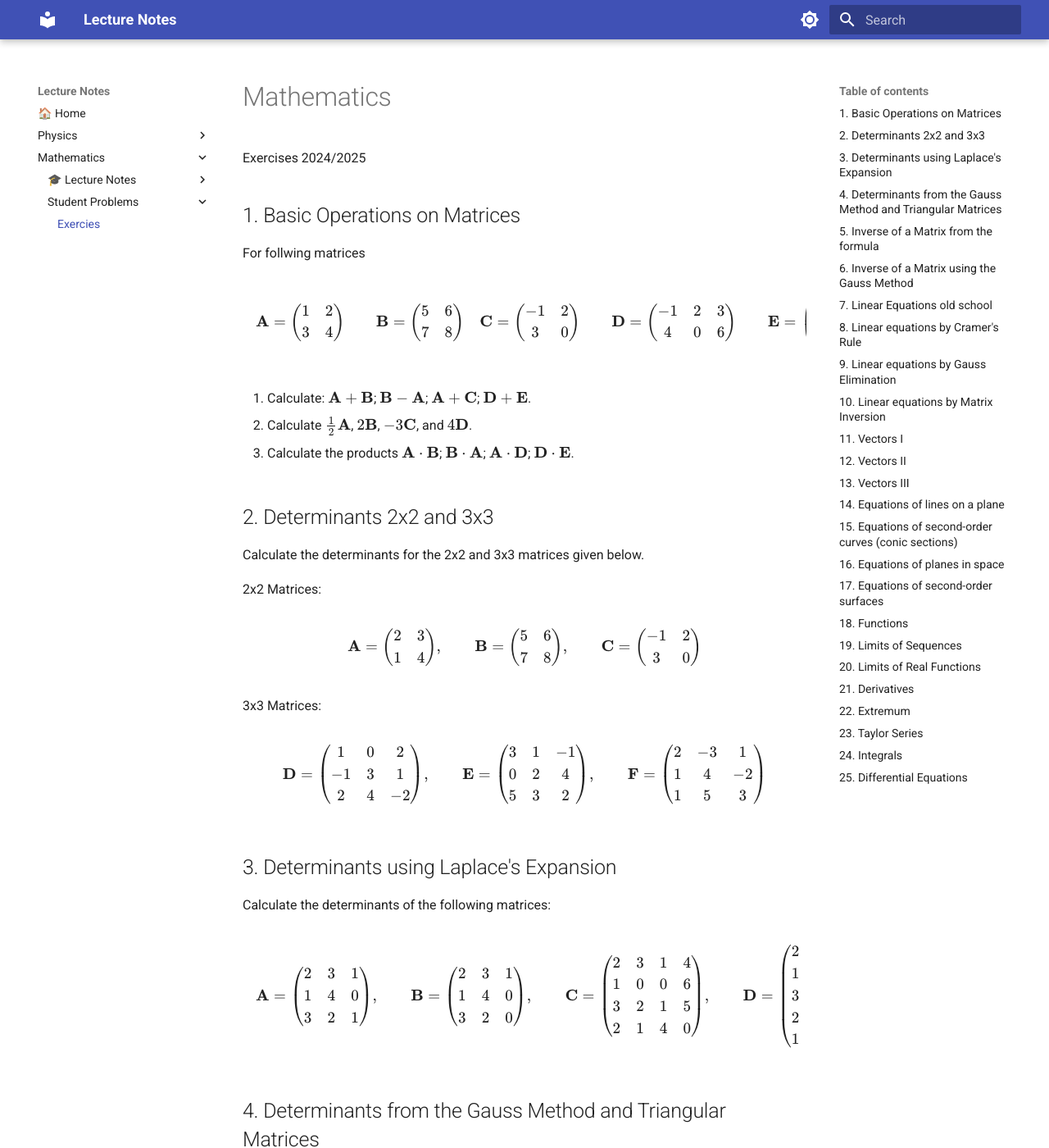
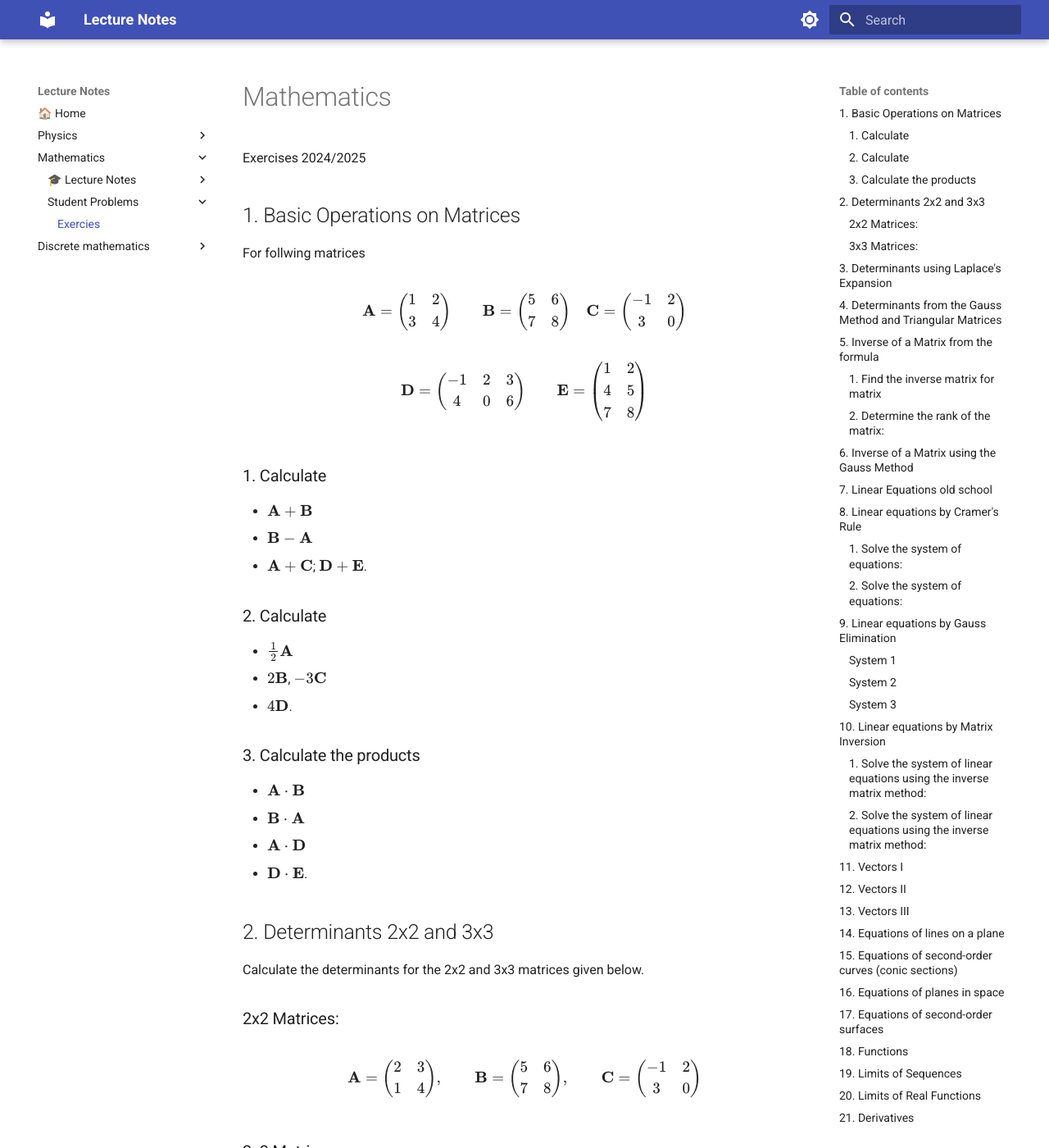
Before and after one commit to yusuf21sami/Mathematics_Physics_Lectures, an MkDocs documentation site: the page built from docs/Mathematics/Exercises.md, in a window 1280 px wide and 1400 px high. Shown: the whole window at 82% size. Built offline with MkDocs 1.6.1 and Material for MkDocs 9.7.7, drawn with Linux system fonts in a browser that asks for light colours; nearby versions of some CDN libraries; some of the changed text lies outside the part shown.

Commit message:
add exercises for Discrete Mathematics and update navigation

```diff
--- a/docs/Mathematics/Exercises.md
+++ b/docs/Mathematics/Exercises.md
@@ -24,7 +24,9 @@
 -1 & 2 \\
 3 & 0
 \end{pmatrix}
-\qquad
+$$
+
+$$
 \mathbf{D}=
 \begin{pmatrix}
 -1 & 2 & 3 \\
@@ -39,17 +41,30 @@
 \end{pmatrix}
 $$
 
-1. Calculate: $\mathbf{A}+\mathbf{B}$;  $\mathbf{B}-\mathbf{A}$;  $\mathbf{A}+\mathbf{C}$; $\mathbf{D}+\mathbf{E}$.
+### 1. Calculate
 
-2. Calculate $\frac{1}{2}\mathbf{A}$, $2\mathbf{B}$, $-3\mathbf{C}$, and $4\mathbf{D}$.
+* $\mathbf{A}+\mathbf{B}$
+* $\mathbf{B}-\mathbf{A}$
+* $\mathbf{A}+\mathbf{C}$; $\mathbf{D}+\mathbf{E}$.
 
-3. Calculate the products $\mathbf{A}\cdot \mathbf{B}$; $\mathbf{B} \cdot \mathbf{A}$; $\mathbf{A} \cdot \mathbf{D}$; $\mathbf{D} \cdot \mathbf{E}$.
+### 2. Calculate
+
+* $\frac{1}{2}\mathbf{A}$
+* $2\mathbf{B}$, $-3\mathbf{C}$
+* $4\mathbf{D}$.
+
+### 3. Calculate the products
+
+* $\mathbf{A}\cdot \mathbf{B}$
+* $\mathbf{B} \cdot \mathbf{A}$
+* $\mathbf{A} \cdot \mathbf{D}$
+* $\mathbf{D} \cdot \mathbf{E}$.
 
 ## 2. Determinants 2x2 and 3x3
 
 Calculate the determinants for the 2x2 and 3x3 matrices given below.
 
-2x2 Matrices:
+### 2x2 Matrices:
 
 $$
 \mathbf{A} =
@@ -71,7 +86,7 @@
 \end{pmatrix}
 $$
 
-3x3 Matrices:
+### 3x3 Matrices:
 
 $$
 \mathbf{D} =
@@ -114,7 +129,9 @@
 1 & 4 & 0 \\
 3 & 2 & 0  \\
 \end{pmatrix}
-,\qquad
+$$
+
+$$
 \mathbf{C} =
 \begin{pmatrix}
 2 & 3 & 1 & 4 \\
@@ -151,7 +168,7 @@
 
 ## 5. Inverse of a Matrix from the formula
 
-1. Find the inverse matrix for matrix
+### 1. Find the inverse matrix for matrix
 
 $$\mathbf{A}=\begin{pmatrix}
 2 & 0 & 1 \\
@@ -161,7 +178,7 @@
 
 and verify if the result is correct.
 
-2. Determine the rank of the matrix:
+### 2. Determine the rank of the matrix:
 
 $$\mathbf{B} =
 \begin{pmatrix}
@@ -200,27 +217,42 @@
 
 Solve the following systems of equations without using matrices:
 
-* $3x-2y=5, \quad 2x+3y=7$,
-* $2x-3y=10, \quad 4x+5y=20$,
-* $2x - y + z = 3, \quad x + 2y - z = 1, \quad 3x - y + 2z = 11$.
-* $2x-3y+4z+2t=2, \quad 3x+2y-5z+3t=3, \quad 4x-3y+2z-5t=4, \quad 5x+4y-3z+2t=5$.
+* System 1
+      - $3x-2y=5$
+      - $2x+3y=7$,
+* System 2
+      - $2x-3y=10$
+      - $4x+5y=20$,
+* System 3
+      - $2x - y + z = 3$
+      - $x + 2y - z = 1$
+      - $3x - y + 2z = 11$.
+* System 4
+      - $2x-3y+4z+2t=2$
+      - $3x+2y-5z+3t=3$
+      - $4x-3y+2z-5t=4$
+      - $5x+4y-3z+2t=5$.
 
 ## 8. Linear equations by Cramer's Rule
 
-1. Solve the system of equations:
+### 1. Solve the system of equations:
 
-$$\begin{cases}
+$$
+\begin{cases}
    2x_1 - 3x_2 = 7\\
    3x_1 + 5x_2 = 2
-\end{cases}$$
+\end{cases}
+$$
 
-2. Solve the system of equations:
+### 2. Solve the system of equations:
 
-$$\begin{cases}
+$$
+\begin{cases}
    2x + y - z = 1 \\
    x - y + 2z = 4 \\
    3x - 2z = -1
-\end{cases}$$
+\end{cases}
+$$
 
 3. Solve the system of equations:
 
@@ -241,19 +273,29 @@
 
 ## 9. Linear equations by Gauss Elimination
 
+### System 1
+
 $$\begin{cases}
 x + 2y - 2z = 4 \\
 2x + y + z = 0 \\
 3x + 2y + z = 1
 \end{cases}
-\quad
+$$
+
+### System 2
+
+$$
 \begin{cases}
 x + y + z - t = 2 \\
 2x + y + z = 3 \\
 -x + z - t = 0 \\
 3x + 2y - z + 2t = -1
 \end{cases}
-\quad
+$$
+
+### System 3
+
+$$
 \begin{cases}
 x + y - z - t = 0 \\
 2x + 3y - 2z + t = 4 \\
@@ -264,7 +306,7 @@
 
 ## 10. Linear equations by Matrix Inversion
 
-1. Solve the system of linear equations using the inverse matrix method:
+### 1. Solve the system of linear equations using the inverse matrix method:
 
 $$
 \begin{cases}
@@ -274,7 +316,7 @@
 \end{cases}
 $$
 
-2. Solve the system of linear equations using the inverse matrix method:
+### 2. Solve the system of linear equations using the inverse matrix method:
 
 $$
 \begin{cases}
@@ -370,18 +412,18 @@
 ## 18. Functions
 
 1. Draw in a single Geogebra notebook the following functions:
-   - $f(x) = x^2$
-   - $g(x) = \sqrt{x}$
-   - $h(x) = \frac{1}{x}$
-   - $j(x) = \sin(x)$
+      - $f(x) = x^2$
+      - $g(x) = \sqrt{x}$
+      - $h(x) = \frac{1}{x}$
+      - $j(x) = \sin(x)$
 
 Find value of all the above functions at $x = 2$.
 
 2. Let $f(x) = 3x - 1$ and $g(x) = \sqrt{x}$. Find:
-   - $f(g(x))$
-   - $g(f(x))$
-   - $f(f(x))$
-   - $g(g(x))$
+      - $f(g(x))$
+      - $g(f(x))$
+      - $f(f(x))$
+      - $g(g(x))$
 
 and visualize functions in a single Geogebra notebook.
 
@@ -396,61 +438,61 @@
 ## 19. Limits of Sequences
 
 1. Calculate:
-   - $\displaystyle \lim_{n \to \infty} \frac{n^2 + 3n}{2 n^2 - 2n}$
-
-   - $\displaystyle \lim_{n \to \infty} \frac{(2n+3)^3}{n^3-1}$
+      - $\displaystyle \lim_{n \to \infty} \frac{n^2 + 3n}{2 n^2 - 2n}$
+      - $\displaystyle \lim_{n \to \infty} \frac{(2n+3)^3}{n^3-1}$
 
 2. Prove using the squeeze theorem:
-   - $\displaystyle\lim_{n \to \infty} \frac{\sin(n)}{n}$
+      - $\displaystyle\lim_{n \to \infty} \frac{\sin(n)}{n}$
 
 4. Find the limit of the sequence:
-   - $a_n = (1+\frac{1}{n})^n$
+      - $a_n = (1+\frac{1}{n})^n$
 
 ## 20. Limits of Real Functions
 
 1. Compute:
-   - $\displaystyle\lim_{x \to \infty} \frac{x^3 + 2x^2}{x^4 - 3x^3}$
+      - $\displaystyle\lim_{x \to \infty} \frac{x^3 + 2x^2}{x^4 - 3x^3}$
 
 2. Find:
 
-   - $\displaystyle \lim_{x \to 0} \frac{\sin(3x)}{2x+1}$.
+      - $\displaystyle \lim_{x \to 0} \frac{\sin(3x)}{2x+1}$.
 
 4. Find the asymptotes of the function:
 
-   - $f(x) = \frac{x^2 - 1}{x^2 + 1}$
-   - $g(x) = \frac{\sin(x)}{x^2+1}$
+      - $f(x) = \frac{x^2 - 1}{x^2 + 1}$
+      - $g(x) = \frac{\sin(x)}{x^2+1}$
 
 ## 21. Derivatives
 
 1. Compute derivatives of functions:
-   * $y(x) = -3x+3$
-   * $y(x) = \pi x + \sin(1)$
-   * $y(x) = 4+\sin(2)$
-   * $y(x) = 2x^3 - 3x^2 + 8x - 9$
-   * $y(x) = 6 x^{1/3}$
-   * $y(x) = \sqrt{x}$
-   * $y(x) = \cos(x) + \sin(x)$
-   * $y(x) = 2\sin(x) \cos(x)$
-   * $y(x) = x\sin(x)$
-   * $y(x) = (x+1)(x+1)$
-   * $y(x) = \frac{x}{x+1}$
-   * $y(x) = (x+1)\exp(x)$
-   * $y(x) = \sin(x^2)$
-   * $y(x) = \exp(-2x)$
-   * $y(x) = \frac{1}{\sin(x+1)}$
-   * $y(x) = \sqrt{2x+1}$
+
+      * $y(x) = -3x+3$
+      * $y(x) = \pi x + \sin(1)$
+      * $y(x) = 4+\sin(2)$
+      * $y(x) = 2x^3 - 3x^2 + 8x - 9$
+      * $y(x) = 6 x^{1/3}$
+      * $y(x) = \sqrt{x}$
+      * $y(x) = \cos(x) + \sin(x)$
+      * $y(x) = 2\sin(x) \cos(x)$
+      * $y(x) = x\sin(x)$
+      * $y(x) = (x+1)(x+1)$
+      * $y(x) = \frac{x}{x+1}$
+      * $y(x) = (x+1)\exp(x)$
+      * $y(x) = \sin(x^2)$
+      * $y(x) = \exp(-2x)$
+      * $y(x) = \frac{1}{\sin(x+1)}$
+      * $y(x) = \sqrt{2x+1}$
 
 2. Prove:
-   - $\frac{d}{dx} (\ln(\sin(x))) = \cot(x)$
+      - $\frac{d}{dx} (\ln(\sin(x))) = \cot(x)$
 
 3. For $f(x) = \cos(x)$, verify that $f''(x) = -f(x)$.
 
 4. Using de l'Hospital's Rule, find the improper limits:
-   - $\displaystyle \lim_{x\to 0} \frac{\sin{x}}{x}$
+      - $\displaystyle \lim_{x\to 0} \frac{\sin{x}}{x}$
 
-   - $\displaystyle \lim_{x\to \infty} \frac{\ln x}{x}$
+      - $\displaystyle \lim_{x\to \infty} \frac{\ln x}{x}$
 
-   - $\displaystyle \lim_{x\to \infty} \frac{\exp(x)}{x}$
+      - $\displaystyle \lim_{x\to \infty} \frac{\exp(x)}{x}$
 
 5. In physics, the position of a particle is given by $x(t) = 3t^2 - 6t + 1$. Find the velocity $V(t)=x'(t)$ and acceleration $a(t)=V'(t)=x''(t)$ of the particle at time $t = 2$.
 
@@ -476,24 +518,26 @@
 ## 24. Integrals
 
 1. Compute:
-   - $\int 1 dx$
-   - $\int (x^2 +2) dx$
-   - $\int 2\sin(x) dx$
-   - $\int \frac{3}{x} dx$
-   - $\int \frac{1}{x^2} dx$
-   - $\int \left( \frac{1}{3}x^4 - 5 \right) \, dx$
-   - $\int (\sin^2 x + \cos^2 x) \, dx$
-   - $\int (5 \sin x + 3e^x) \, dx$
-   - $\int \sqrt[3]{x} \, dx$
-   - $\int \sqrt{10x} \, dx$
-   - $\int \cos\left(\frac{5}{2}x + 3\right) \, dx$
-   - $\int \frac{\cos(\ln(x))}{x} \, dx$
-   - $\int x \ln(x) \, dx$
-   - $\int x e^x \, dx$
+
+      - $\int 1 dx$
+      - $\int (x^2 +2) dx$
+      - $\int 2\sin(x) dx$
+      - $\int \frac{3}{x} dx$
+      - $\int \frac{1}{x^2} dx$
+      - $\int \left( \frac{1}{3}x^4 - 5 \right) \, dx$
+      - $\int (\sin^2 x + \cos^2 x) \, dx$
+      - $\int (5 \sin x + 3e^x) \, dx$
+      - $\int \sqrt[3]{x} \, dx$
+      - $\int \sqrt{10x} \, dx$
+      - $\int \cos\left(\frac{5}{2}x + 3\right) \, dx$
+      - $\int \frac{\cos(\ln(x))}{x} \, dx$
+      - $\int x \ln(x) \, dx$
+      - $\int x e^x \, dx$
 
 2. Calculate integrals over the interval $[0, \pi]$ and visualize them in Geogebra:
-   - $f(x)=2x+1$
-   - $g(x)=x^2$
+
+      - $f(x)=2x+1$
+      - $g(x)=x^2$
 
 3. Calculate the area of the region bounded by the lines:
 $x = 1$, $x = 2$, $y = 0$, and $y = x^2 + 1$. Show it in Geogebra.
@@ -512,22 +556,23 @@
 ## 25. Differential Equations
 
 1. Solve the following first-order ordinary differential equations:
-   - $y'(x)= y$
-   - $y'(x) = \frac{1}{2y(x)}$
+
+      - $y'(x)= y$
+      - $y'(x) = \frac{1}{2y(x)}$
 
 3. Solve the first-order ordinary differential equations using the method of separation of variables for $x$ and $y=y(x)$:
 
-   - $\frac{dy}{dx} = \frac{x}{y}$
-   - $\frac{dy}{dx} = \frac{y}{x}$
-   - $\frac{dy}{dx} = xy$
+      - $\frac{dy}{dx} = \frac{x}{y}$
+      - $\frac{dy}{dx} = \frac{y}{x}$
+      - $\frac{dy}{dx} = xy$
 
 4. Solve the second-order ordinary differential equations:
 
-   * $y''(x) + y'(x) = 0$, with boundary conditions $y(0) = 2$ and $y'(0) = -1$
+      * $y''(x) + y'(x) = 0$, with boundary conditions $y(0) = 2$ and $y'(0) = -1$
 
-   * $y''(x) - y(x)= 0$, with boundary conditions $y(0) = 2$ and $y'(0) = 0$
+      * $y''(x) - y(x)= 0$, with boundary conditions $y(0) = 2$ and $y'(0) = 0$
 
-   * $\frac{d^2\,y(x)}{dx^2} = -\omega^2 y(x)$.
+      * $\frac{d^2\,y(x)}{dx^2} = -\omega^2 y(x)$.
 
 5. Check if the function $\psi(t, x) = A \cos(\omega t + kx)$ is a solution of the second-order partial differential equation (the so-called "wave equation"), where $v = \frac{\omega}{k} = \frac{2\pi / T}{2\pi / \lambda}$:
 
--- a/mkdocs.yml
+++ b/mkdocs.yml
@@ -45,6 +45,9 @@
       - Calculus: Mathematics/Calculus.html
     - Student Problems:
       - Exercies: Mathematics/Exercises.md
+  - Discrete mathematics:
+    - Student Problems:
+      - Exercises: Discrete_Mathematics/Exercises.md
 
 theme:
   name: material
```
Also changed, not shown: docs/Discrete_Mathematics/Exercises.md (added, +3 -0 lines), 1 other file.
